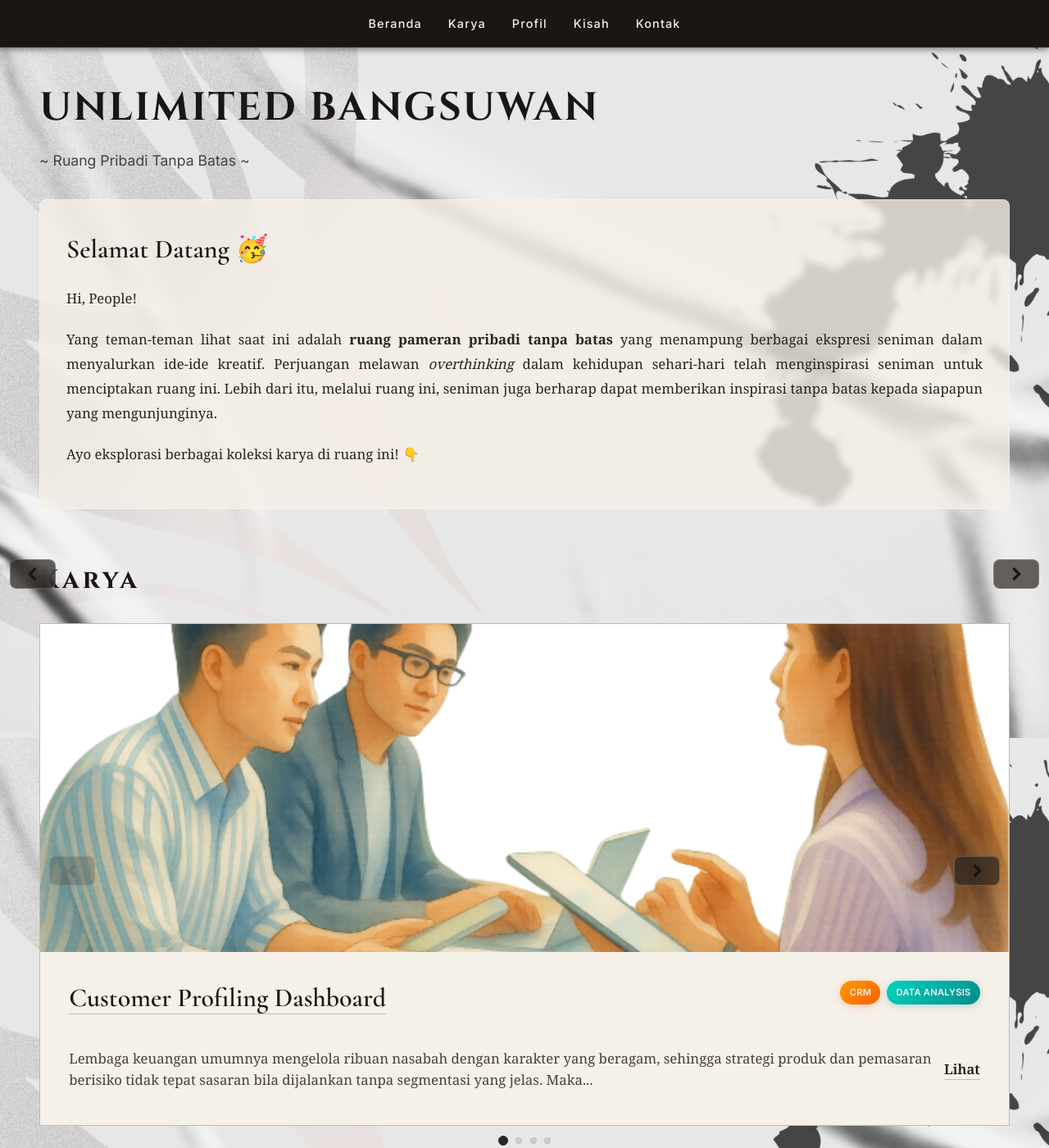
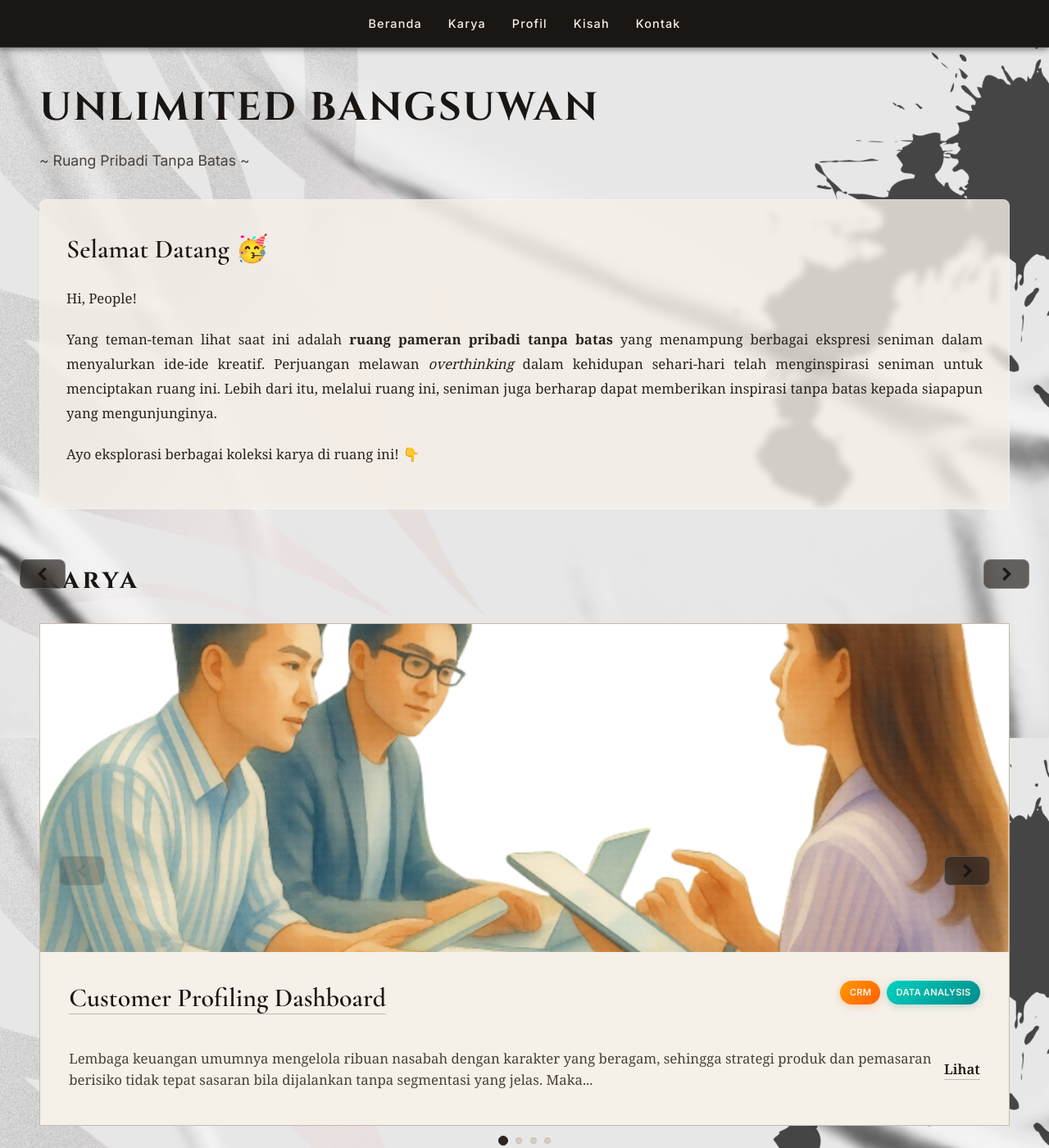
Before and after one commit to Sulbae/Sulbae.github.io, a Jekyll site: the page built from index.md, in a window 1280 px wide and 1400 px high. Shown: the whole window at 82% size. Built offline with Jekyll 4.4.1, drawn with Linux system fonts in a browser that asks for light colours.

Commit message:
Update home.css

```diff
--- a/assets/css/home.css
+++ b/assets/css/home.css
@@ -554,11 +554,11 @@ section.profile .hashtags code:hover {
 }
 
 .scroll-prev {
-  left: 12px;
+  left: 24px;
 }
 
 .scroll-next {
-  right: 12px;
+  right: 24px;
 }
 
 .scroll-btn:hover {
```
